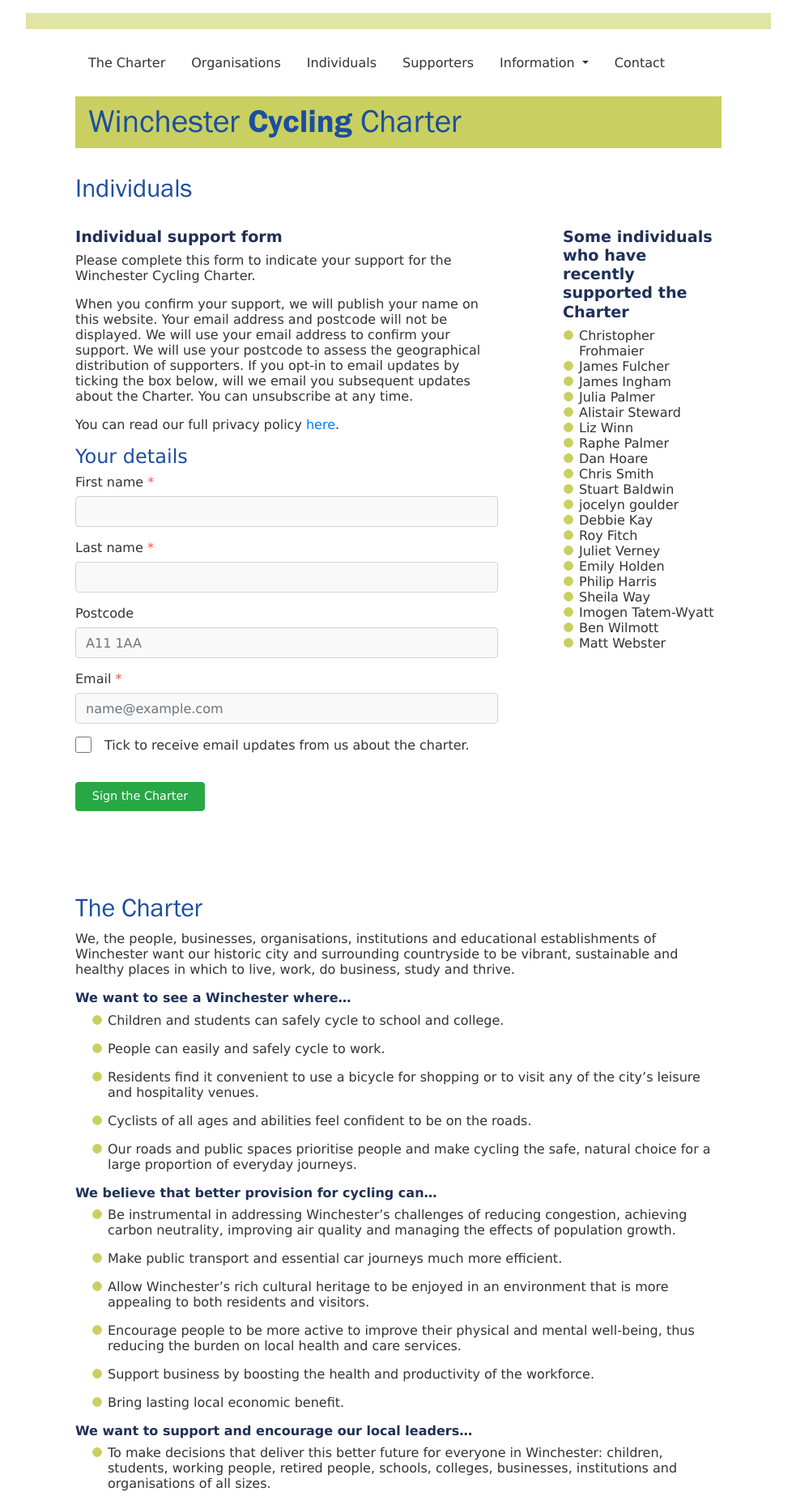
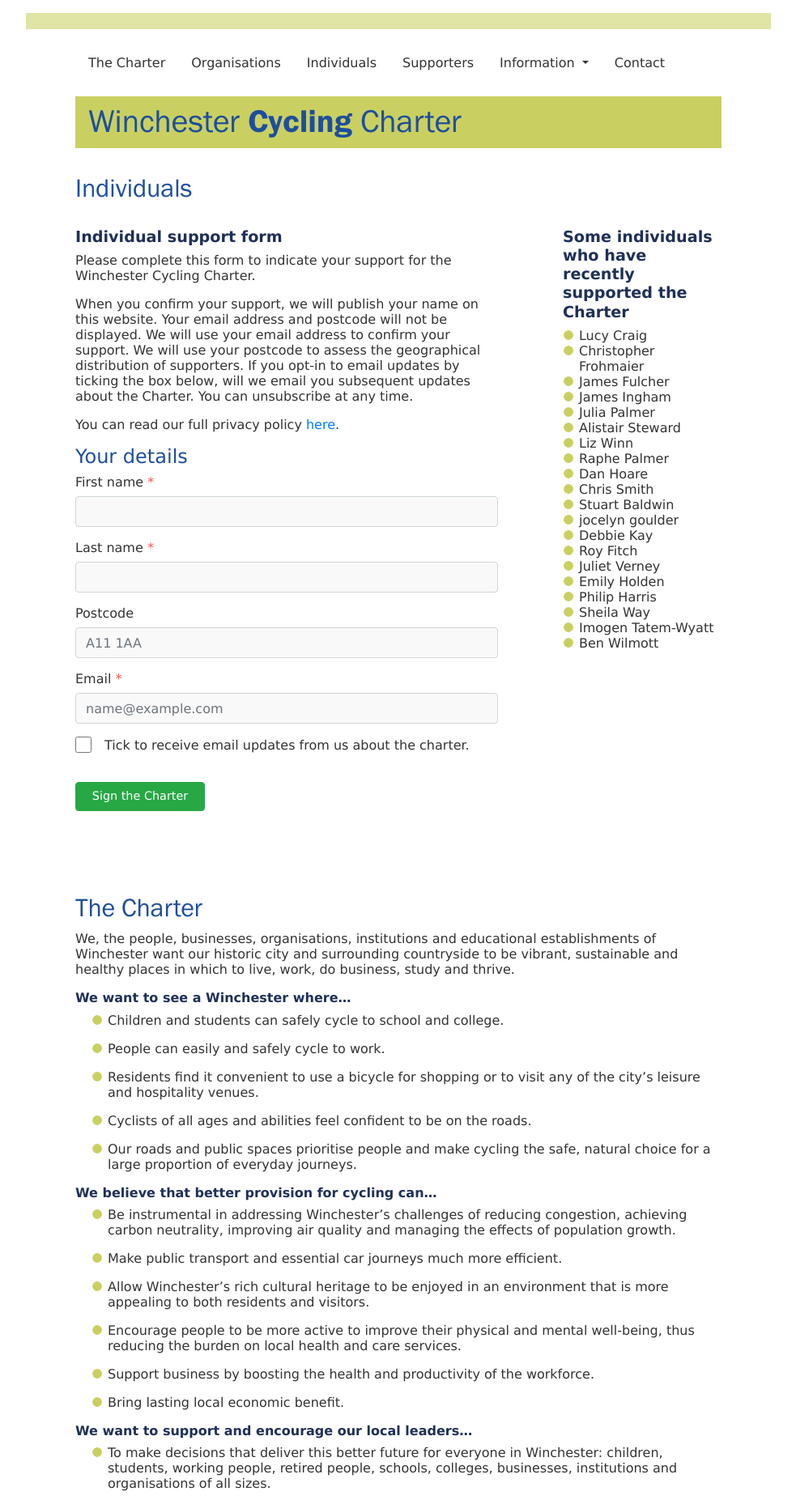
Before and after one commit to winchestercyclingcharter/winchestercyclingcharter.github.io, a Jekyll site: the page built from ind-page.md, in a window 1280 px wide. Shown: the whole page at 81% size, without its empty margins (148-1131 px from the left). Built offline with Jekyll 4.4.1, drawn with Linux system fonts in a browser that asks for light colours; nearby versions of some CDN libraries.

Commit message:
Update people.yml

```diff
--- a/_data/people.yml
+++ b/_data/people.yml
@@ -841,3 +841,4 @@ people:
 - { lastname: Ingham, firstname: James , dt: 20230709-141925-456666 }
 - { lastname: Fulcher, firstname: James, dt: 20230715-184751-782306 }
 - { lastname: Frohmaier, firstname: Christopher, dt: 20230722-062429-977252 }
+- { lastname: Craig, firstname: Lucy, dt: 20230815-073007-518295 }
```
